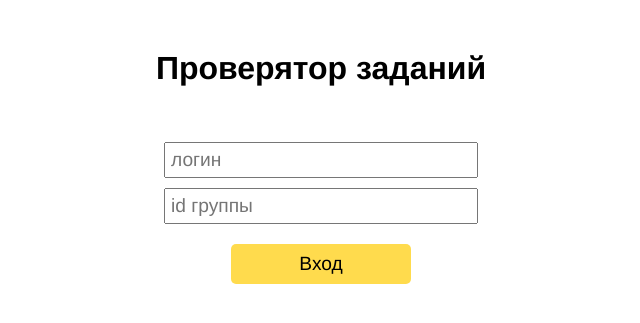
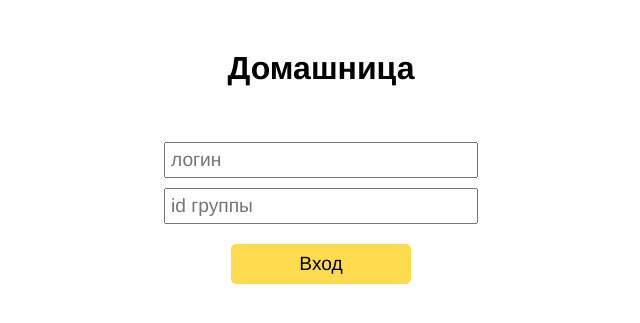
Before and after one commit to HamsterSpb/CroudAssessment, a Flask app: page /login in a window 1280 px wide. Shown: the top 323 px of the page, without its empty margins (319-959 px from the left). Run offline with Flask 2, Linux system fonts and the light colour scheme; parts of the project's set-up code (start-up, migrations or seed data) failed here and were passed over.

Commit message:
rename 2

```diff
--- a/app/templates/login.html
+++ b/app/templates/login.html
@@ -1,13 +1,13 @@
 <!DOCTYPE html>
 <html>
 <head>
-	<title>Login page</title>
+	<title>Домашница 0.1 / Логин</title>
 	<link rel="stylesheet" href="https://use.fontawesome.com/releases/v5.7.2/css/all.css" integrity="sha384-fnmOCqbTlWIlj8LyTjo7mOUStjsKC4pOpQbqyi7RrhN7udi9RwhKkMHpvLbHG9Sr" crossorigin="anonymous">
 	<link rel="stylesheet" type="text/css" href="{{ url_for('static', filename='css/main.css') }}">
 </head>
 <body>
 	<header>
-		<h1>Проверятор заданий</h1>
+		<h1>Домашница</h1>
 		{% for message in get_flashed_messages() %}
 		<div class="error">{{ message }}</div>
 		{% endfor %}
```
